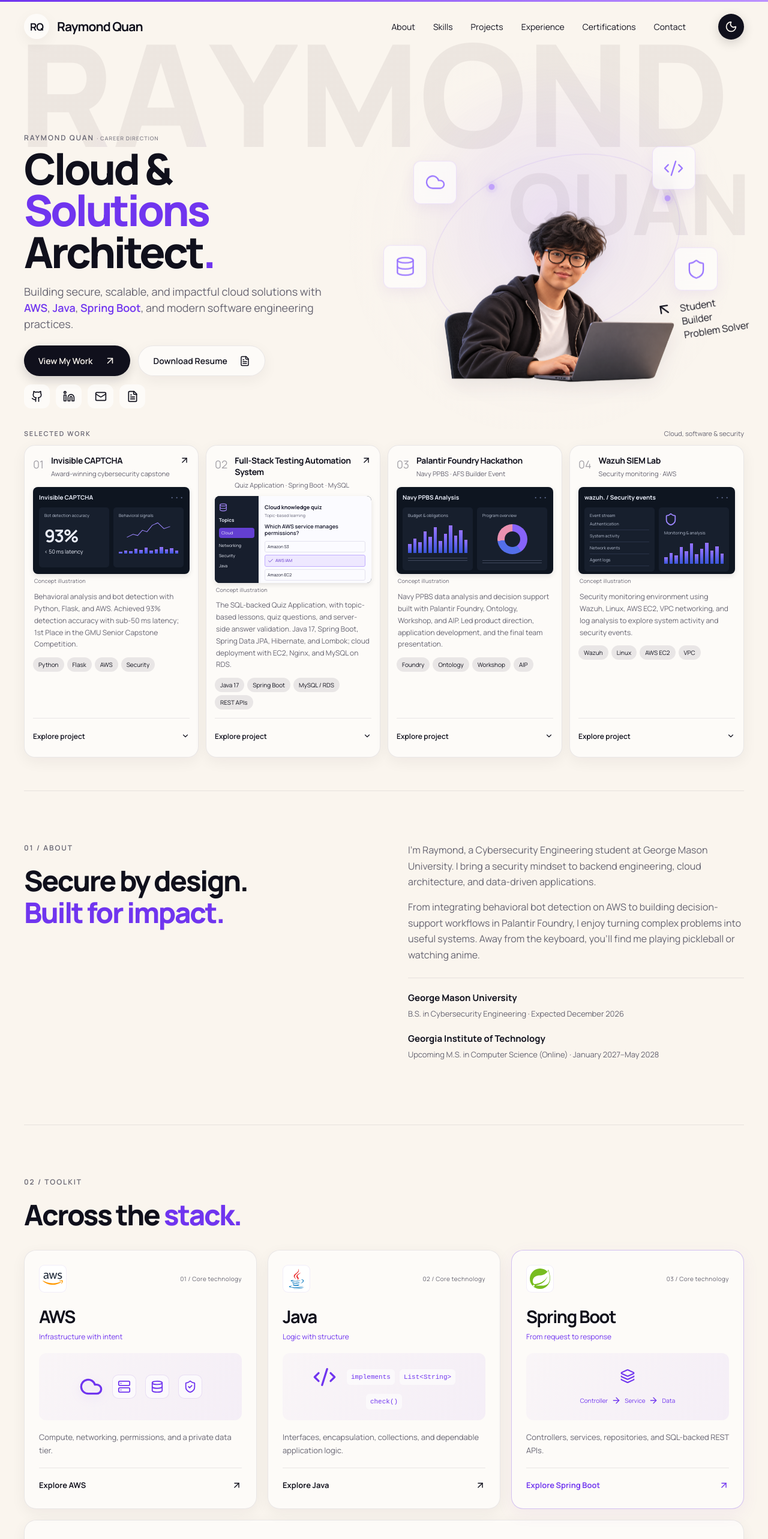
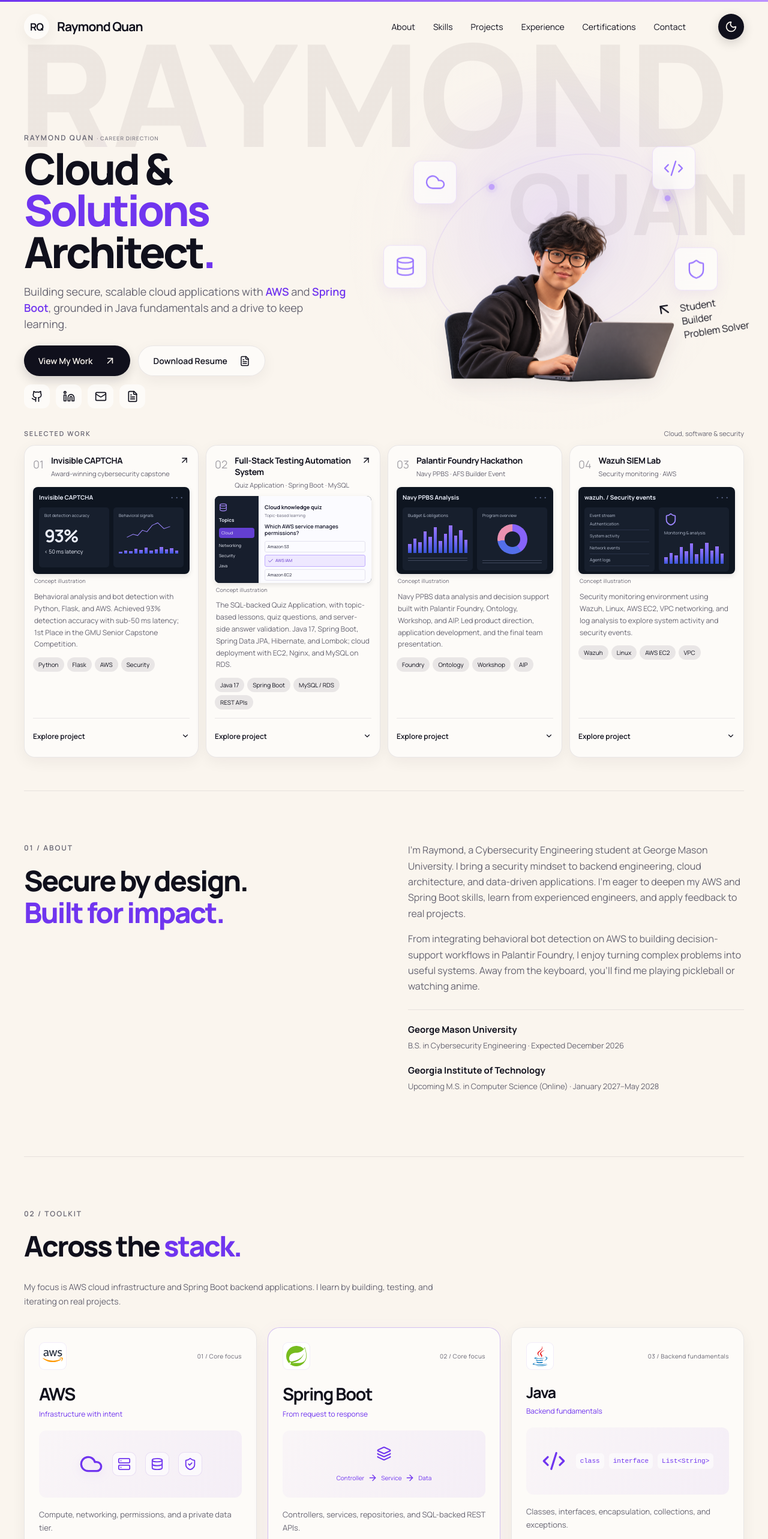
Before and after one commit to RayQCodes/portfolio, a React (Vite) app: page / in a window 1280 px wide. Shown: the top 2566 px of the page at 60% size. Built offline with nearby package versions, Linux system fonts and the light colour scheme.

Commit message:
Focus portfolio on AWS, Spring Boot, and learning fundamentals

```diff
--- a/src/App.jsx
+++ b/src/App.jsx
@@ -180,10 +180,9 @@
                 </motion.span>
               </h1>
               <p className="hero-subtitle">
-                Building secure, scalable, and impactful cloud solutions with{" "}
-                <strong>AWS</strong>, <strong>Java</strong>,{" "}
-                <strong>Spring Boot</strong>, and modern software engineering
-                practices.
+                Building secure, scalable cloud applications with{" "}
+                <strong>AWS</strong> and <strong>Spring Boot</strong>, grounded
+                in Java fundamentals and a drive to keep learning.
               </p>
               <div className="hero-buttons">
                 <a
@@ -282,7 +281,9 @@
               <p>
                 I'm Raymond, a Cybersecurity Engineering student at George Mason
                 University. I bring a security mindset to backend engineering,
-                cloud architecture, and data-driven applications.
+                cloud architecture, and data-driven applications. I’m eager to
+                deepen my AWS and Spring Boot skills, learn from experienced
+                engineers, and apply feedback to real projects.
               </p>
               <p>
                 From integrating behavioral bot detection on AWS to building
--- a/src/components/FeaturedTechnologies.jsx
+++ b/src/components/FeaturedTechnologies.jsx
@@ -25,21 +25,20 @@
     icon: Cloud,
   },
   {
-    id: "java",
-    name: "Java",
-    logo: "java",
-    caption: "Logic with structure",
-    summary:
-      "Interfaces, encapsulation, collections, and dependable application logic.",
-    icon: Code2,
-  },
-  {
     id: "spring",
     name: "Spring Boot",
     logo: "spring",
     caption: "From request to response",
     summary: "Controllers, services, repositories, and SQL-backed REST APIs.",
     icon: Layers,
+  },
+  {
+    id: "java",
+    name: "Java",
+    logo: "java",
+    caption: "Backend fundamentals",
+    summary: "Classes, interfaces, encapsulation, collections, and exceptions.",
+    icon: Code2,
   },
 ];
 const awsServices = [
@@ -131,11 +130,6 @@
     name: "Exceptions",
     lines: [15, 16, 24, 26, 27],
     note: "An unknown option raises IllegalArgumentException. The caller catches it and exposes a useful explanation instead of silently accepting invalid input.",
-  },
-  {
-    name: "Method invocation",
-    lines: [14, 18, 22, 23, 25],
-    note: "policy.check invokes the implementation through its interface. A known option returns whether it matches the correct answer.",
   },
 ];
 const layers = [
@@ -288,11 +282,11 @@
         behavior: reduced ? "auto" : "smooth",
       });
   }
-  function invoke(answer) {
+  function validateExample(answer) {
     const options = Object.freeze(["Amazon S3", "AWS IAM"]);
     try {
       if (!options.includes(answer)) throw new Error("Unknown option");
-      choose(4);
+      choose(2);
       setResult(String(answer === "AWS IAM"));
     } catch (error) {
       choose(3);
@@ -331,7 +325,7 @@
         </pre>
       </div>
       <div className="technology-note">
-        <p className="eyebrow">Java / backend logic</p>
+        <p className="eyebrow">Java / backend fundamentals</p>
         <div
           className="concept-options"
           role="group"
@@ -352,7 +346,7 @@
           <button
             type="button"
             className="secondary-btn"
-            onClick={() => invoke("AWS IAM")}
+            onClick={() => validateExample("AWS IAM")}
           >
             <Play size={14} aria-hidden="true" />
             Run valid answer
@@ -360,7 +354,7 @@
           <button
             type="button"
             className="secondary-btn"
-            onClick={() => invoke("Unknown service")}
+            onClick={() => validateExample("Unknown service")}
           >
             Try unknown option
           </button>
@@ -374,7 +368,7 @@
           transition={{ duration: reduced ? 0 : 0.2 }}
         >
           {result === null
-            ? "Select a concept or invoke check()."
+            ? "Explore a Java fundamental or try an example."
             : `Console → ${result}`}
         </motion.output>
         <p className="mini-disclaimer">
@@ -587,7 +581,7 @@
       >
         {featured.map((item, i) => (
           <motion.article
-            className={`featured-tech premium-surface ${active === item.id ? "tech-active" : ""}`}
+            className={`featured-tech premium-surface ${item.id === "java" ? "tech-foundation" : "tech-core-focus"} ${active === item.id ? "tech-active" : ""}`}
             key={item.id}
             {...surfaceEvents}
             initial={reduced ? false : { opacity: 0, y: 24 }}
@@ -603,7 +597,10 @@
                 alt={`${item.name} logo`}
                 loading="lazy"
               />
-              <span>0{i + 1} / Core technology</span>
+              <span>
+                0{i + 1} /{" "}
+                {item.id === "java" ? "Backend fundamentals" : "Core focus"}
+              </span>
             </div>
             <h3>{item.name}</h3>
             <p className="tech-caption">{item.caption}</p>
@@ -620,9 +617,9 @@
                 </>
               ) : item.id === "java" ? (
                 <>
-                  <code>implements</code>
+                  <code>class</code>
+                  <code>interface</code>
                   <code>List&lt;String&gt;</code>
-                  <code>check()</code>
                 </>
               ) : (
                 <>
--- a/src/components/Skills.jsx
+++ b/src/components/Skills.jsx
@@ -192,6 +192,11 @@
           Across the <span className="accent">stack.</span>
         </h2>
       </Reveal>
+      <p className="skills-focus">
+        My focus is AWS cloud infrastructure and Spring Boot backend
+        applications. I learn by building, testing, and iterating on real
+        projects.
+      </p>
       <FeaturedTechnologies />
       <div className="skills-ecosystem-heading">
         <h3>The connected toolkit.</h3>
--- a/src/enhancements.css
+++ b/src/enhancements.css
@@ -1323,3 +1323,13 @@
 .service-satellite {
   z-index: 1;
 }
+
+/* Cloud and Spring Boot lead; Java supports them with backend fundamentals. */
+.featured-tech.tech-foundation h3 {
+  font-size: 25px;
+}
+.skills-focus {
+  max-width: 730px;
+  color: var(--muted);
+  font-size: 14px;
+}
```
Also changed, not shown: 2 other files (tests, documents, lock files or other folders).
